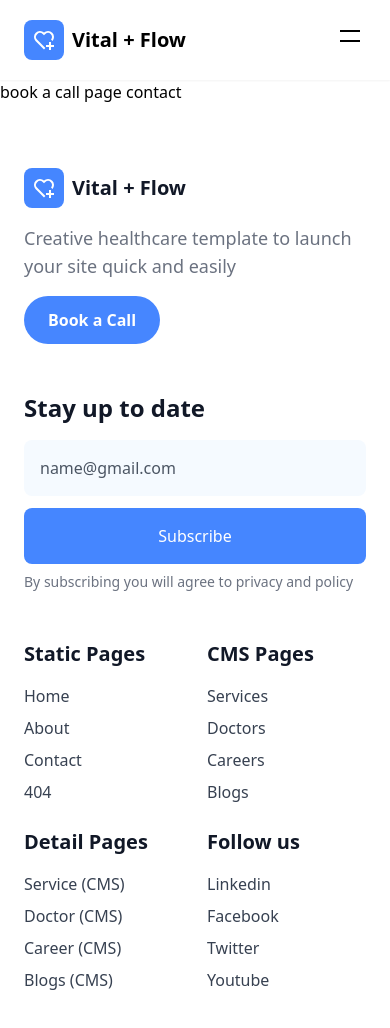
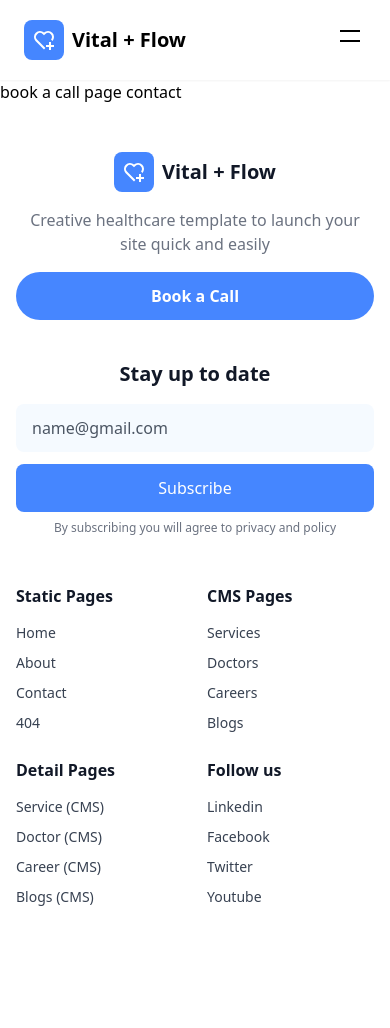
Before and after one commit to ibrahimkhail52/vital-flow-website, a React (Vite) app: page /book-call in a window 390 px wide. Shown: the top 1028 px of the page. After the commit the page ends 956 px from the top, so only its background shows below. Built offline with nearby package versions, Linux system fonts and the light colour scheme.

Commit message:
remove error

```diff
--- a/src/Components/Footer/Footer.jsx
+++ b/src/Components/Footer/Footer.jsx
@@ -6,27 +6,31 @@ export default function Footer() {
   const navigate = useNavigate();
 
   return (
-    <footer className="py-16 px-6 md:px-12 lg:px-24 text-gray-900">
-      <div className="max-w-7xl mx-auto flex flex-col md:flex-row gap-12 md:gap-24">
+    <footer className="py-12 sm:py-16 px-4 sm:px-6 md:px-12 lg:px-24 text-gray-900">
+      <div className="max-w-7xl mx-auto flex flex-col lg:flex-row gap-10 lg:gap-24">
         {/* ================= LEFT SIDE ================= */}
-        <div className="flex-1 space-y-4 md:max-w-sm">
-          <Link to="/" className="flex items-center gap-2">
+        <div className="lg:flex-1 space-y-4 lg:max-w-sm text-center lg:text-left">
+          <Link
+            to="/"
+            className="flex items-center justify-center lg:justify-start gap-2"
+          >
             <div className="p-2 rounded-lg bg-[#4586FF]">
               <img src={logoimg} alt="Vital + Flow Logo" className="w-6 h-6" />
             </div>
             <p className="text-xl font-semibold">Vital + Flow</p>
           </Link>
 
-          <p className="text-gray-500 font-medium text-lg md:text-xl">
+          <p className="text-gray-500 font-medium text-base sm:text-lg md:text-xl max-w-md mx-auto lg:mx-0">
             Creative healthcare template to launch your site quick and easily
           </p>
 
+          <div className="flex justify-center lg:justify-start">
             <button
               onClick={() => {
                 navigate("/book-call");
-              window.scrollTo(0, 0); // Scroll to top
+                window.scrollTo(0, 0);
               }}
-            className="group relative overflow-hidden rounded-full bg-[rgb(70,134,255)] px-6 py-3 text-white font-semibold transition-transform duration-300"
+              className="group relative overflow-hidden rounded-full bg-[rgb(70,134,255)] px-6 py-3 text-white font-semibold transition-transform duration-300 w-full sm:w-auto"
             >
               <span className="relative block overflow-hidden">
                 <span className="block transition-transform duration-500 ease-[cubic-bezier(0.22,1,0.36,1)] group-hover:-translate-y-full">
@@ -38,37 +42,42 @@ export default function Footer() {
               </span>
             </button>
           </div>
+        </div>
 
         {/* ================= RIGHT SIDE ================= */}
-        <div className="flex-1 flex flex-col gap-12">
+        <div className="lg:flex-1 flex flex-col gap-12 lg:gap-16">
           {/* ================= Subscribe Section ================= */}
-          <div className="w-full md:w-1/2">
-            <h3 className="font-semibold text-2xl mb-4">Stay up to date</h3>
-            <div className="flex flex-col sm:flex-row gap-3 max-w-md">
+          <div className="w-full text-center lg:text-left">
+            <h3 className="font-semibold text-xl sm:text-2xl mb-4">
+              Stay up to date
+            </h3>
+            <div className="flex flex-col sm:flex-row gap-3 max-w-md mx-auto lg:mx-0">
               <input
                 type="email"
                 placeholder="name@gmail.com"
-                className="flex-1 px-4 py-4 bg-[#F5FAFF] rounded-lg placeholder:text-gray-600 focus:outline-none focus:ring-2 focus:ring-[#4586FF]"
+                className="w-full sm:flex-1 px-4 py-3 sm:py-4 bg-[#F5FAFF] rounded-lg placeholder:text-gray-600 focus:outline-none focus:ring-2 focus:ring-[#4586FF] text-base"
               />
-              <button className="bg-[#4586FF] rounded-lg text-white px-7 py-4 hover:bg-blue-600 transition">
+              <button className="w-full sm:w-auto bg-[#4586FF] rounded-lg text-white px-6 sm:px-7 py-3 sm:py-4 hover:bg-blue-600 transition whitespace-nowrap">
                 Subscribe
               </button>
             </div>
-            <p className="text-sm text-gray-500 mt-2">
+            <p className="text-xs sm:text-sm text-gray-500 mt-2 max-w-md mx-auto lg:mx-0">
               By subscribing you will agree to privacy and policy
             </p>
           </div>
 
-          {/* ================= Links Section ================= */}
-          <div className="grid grid-cols-2 sm:grid-cols-4 gap-6 md:gap-8">
+          {/* ================= Links Section - 2 columns on small screens ================= */}
+          <div className="grid grid-cols-2 md:grid-cols-4 gap-6 md:gap-6 lg:gap-8 text-left">
             {/* Static Pages */}
             <div>
-              <h3 className="font-semibold text-xl mb-4">Static Pages</h3>
-              <ul className="space-y-2 text-gray-700">
+              <h3 className="font-semibold text-base sm:text-lg md:text-xl mb-3 md:mb-4">
+                Static Pages
+              </h3>
+              <ul className="space-y-1.5 md:space-y-2 text-gray-700">
                 <li>
                   <Link
                     to="/"
-                    className="text-md hover:text-[#4586FF] transition"
+                    className="text-sm sm:text-base hover:text-[#4586FF] transition"
                   >
                     Home
                   </Link>
@@ -76,7 +85,7 @@ export default function Footer() {
                 <li>
                   <Link
                     to="/about"
-                    className="text-md hover:text-[#4586FF] transition"
+                    className="text-sm sm:text-base hover:text-[#4586FF] transition"
                   >
                     About
                   </Link>
@@ -84,7 +93,7 @@ export default function Footer() {
                 <li>
                   <Link
                     to="/contact"
-                    className="text-md hover:text-[#4586FF] transition"
+                    className="text-sm sm:text-base hover:text-[#4586FF] transition"
                   >
                     Contact
                   </Link>
@@ -92,7 +101,7 @@ export default function Footer() {
                 <li>
                   <Link
                     to="*"
-                    className="text-md hover:text-[#4586FF] transition"
+                    className="text-sm sm:text-base hover:text-[#4586FF] transition"
                   >
                     404
                   </Link>
@@ -102,12 +111,14 @@ export default function Footer() {
 
             {/* CMS Pages */}
             <div>
-              <h3 className="font-semibold text-xl mb-4">CMS Pages</h3>
-              <ul className="space-y-2 text-gray-700">
+              <h3 className="font-semibold text-base sm:text-lg md:text-xl mb-3 md:mb-4">
+                CMS Pages
+              </h3>
+              <ul className="space-y-1.5 md:space-y-2 text-gray-700">
                 <li>
                   <Link
                     to="/services"
-                    className="text-md hover:text-[#4586FF] transition"
+                    className="text-sm sm:text-base hover:text-[#4586FF] transition"
                   >
                     Services
                   </Link>
@@ -115,7 +126,7 @@ export default function Footer() {
                 <li>
                   <Link
                     to="/doctors"
-                    className="text-md hover:text-[#4586FF] transition"
+                    className="text-sm sm:text-base hover:text-[#4586FF] transition"
                   >
                     Doctors
                   </Link>
@@ -123,7 +134,7 @@ export default function Footer() {
                 <li>
                   <Link
                     to="/careers"
-                    className="text-md hover:text-[#4586FF] transition"
+                    className="text-sm sm:text-base hover:text-[#4586FF] transition"
                   >
                     Careers
                   </Link>
@@ -131,7 +142,7 @@ export default function Footer() {
                 <li>
                   <Link
                     to="/blogs"
-                    className="text-md hover:text-[#4586FF] transition"
+                    className="text-sm sm:text-base hover:text-[#4586FF] transition"
                   >
                     Blogs
                   </Link>
@@ -141,12 +152,14 @@ export default function Footer() {
 
             {/* Detail Pages */}
             <div>
-              <h3 className="font-semibold text-xl mb-4">Detail Pages</h3>
-              <ul className="space-y-2 text-gray-700">
+              <h3 className="font-semibold text-base sm:text-lg md:text-xl mb-3 md:mb-4">
+                Detail Pages
+              </h3>
+              <ul className="space-y-1.5 md:space-y-2 text-gray-700">
                 <li>
                   <Link
                     to="/service-detail"
-                    className="text-md hover:text-[#4586FF] transition"
+                    className="text-sm sm:text-base hover:text-[#4586FF] transition"
                   >
                     Service (CMS)
                   </Link>
@@ -154,7 +167,7 @@ export default function Footer() {
                 <li>
                   <Link
                     to="/doctor-detail"
-                    className="text-md hover:text-[#4586FF] transition"
+                    className="text-sm sm:text-base hover:text-[#4586FF] transition"
                   >
                     Doctor (CMS)
                   </Link>
@@ -162,7 +175,7 @@ export default function Footer() {
                 <li>
                   <Link
                     to="/career-detail"
-                    className="text-md hover:text-[#4586FF] transition"
+                    className="text-sm sm:text-base hover:text-[#4586FF] transition"
                   >
                     Career (CMS)
                   </Link>
@@ -170,7 +183,7 @@ export default function Footer() {
                 <li>
                   <Link
                     to="/blog-detail"
-                    className="text-md hover:text-[#4586FF] transition"
+                    className="text-sm sm:text-base hover:text-[#4586FF] transition"
                   >
                     Blogs (CMS)
                   </Link>
@@ -180,14 +193,16 @@ export default function Footer() {
 
             {/* Follow Us */}
             <div>
-              <h3 className="font-semibold text-xl mb-4">Follow us</h3>
-              <ul className="space-y-2 text-gray-700">
+              <h3 className="font-semibold text-base sm:text-lg md:text-xl mb-3 md:mb-4">
+                Follow us
+              </h3>
+              <ul className="space-y-1.5 md:space-y-2 text-gray-700">
                 <li>
                   <a
                     href="https://linkedin.com"
                     target="_blank"
                     rel="noopener noreferrer"
-                    className="text-md hover:text-[#4586FF] transition"
+                    className="text-sm sm:text-base hover:text-[#4586FF] transition"
                   >
                     Linkedin
                   </a>
@@ -197,7 +212,7 @@ export default function Footer() {
                     href="https://facebook.com"
                     target="_blank"
                     rel="noopener noreferrer"
-                    className="text-md hover:text-[#4586FF] transition"
+                    className="text-sm sm:text-base hover:text-[#4586FF] transition"
                   >
                     Facebook
                   </a>
@@ -207,7 +222,7 @@ export default function Footer() {
                     href="https://twitter.com"
                     target="_blank"
                     rel="noopener noreferrer"
-                    className="text-md hover:text-[#4586FF] transition"
+                    className="text-sm sm:text-base hover:text-[#4586FF] transition"
                   >
                     Twitter
                   </a>
@@ -217,7 +232,7 @@ export default function Footer() {
                     href="https://youtube.com"
                     target="_blank"
                     rel="noopener noreferrer"
-                    className="text-md hover:text-[#4586FF] transition"
+                    className="text-sm sm:text-base hover:text-[#4586FF] transition"
                   >
                     Youtube
                   </a>
```
Lines whose indentation alone changed are shown as unchanged.
